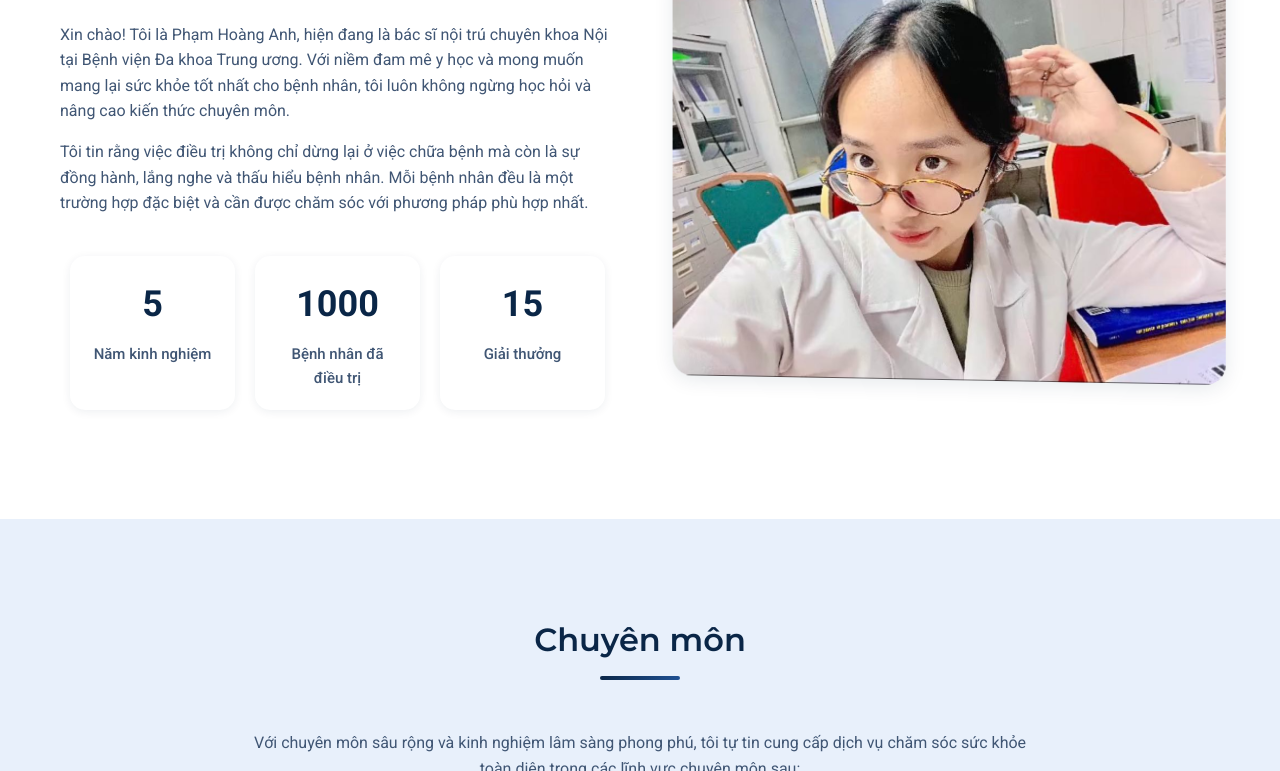
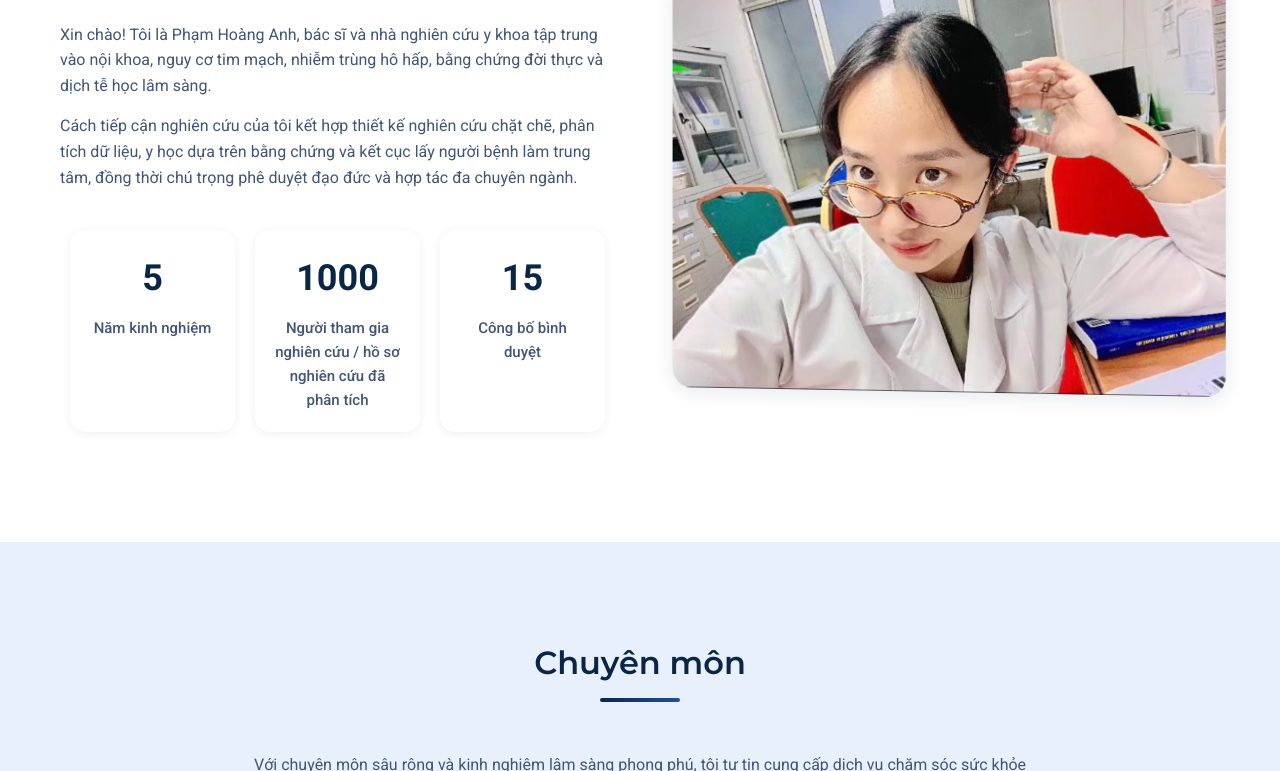
Before and after one commit to phanh2039/web_doctor, a plain HTML site: page index.html in a window 1280 px wide. Shown: the part 1166-1937 px from the top of the page. Drawn offline with nearby package versions, Linux system fonts and the light colour scheme.

Commit message:
Update about research profile copy

```diff
--- a/index.html
+++ b/index.html
@@ -125,9 +125,9 @@
             <div class="about-content">
                 <div class="about-text">
                     <h3>BS. Phạm Hoàng Anh</h3>
-                    <span class="position" data-i18n="about_position">Bác sĩ Nội trú - Bệnh viện Đa khoa Trung ương</span>
-                    <p data-i18n="about_p1">Xin chào! Tôi là Phạm Hoàng Anh, hiện đang là bác sĩ nội trú chuyên khoa Nội tại Bệnh viện Đa khoa Trung ương. Với niềm đam mê y học và mong muốn mang lại sức khỏe tốt nhất cho bệnh nhân, tôi luôn không ngừng học hỏi và nâng cao kiến thức chuyên môn.</p>
-                    <p data-i18n="about_p2">Tôi tin rằng việc điều trị không chỉ dừng lại ở việc chữa bệnh mà còn là sự đồng hành, lắng nghe và thấu hiểu bệnh nhân. Mỗi bệnh nhân đều là một trường hợp đặc biệt và cần được chăm sóc với phương pháp phù hợp nhất.</p>
+                    <span class="position" data-i18n="about_position">Nhà nghiên cứu y khoa & Nghiên cứu viên lâm sàng</span>
+                    <p data-i18n="about_p1">Xin chào! Tôi là Phạm Hoàng Anh, bác sĩ và nhà nghiên cứu y khoa tập trung vào nội khoa, nguy cơ tim mạch, nhiễm trùng hô hấp, bằng chứng đời thực và dịch tễ học lâm sàng.</p>
+                    <p data-i18n="about_p2">Cách tiếp cận nghiên cứu của tôi kết hợp thiết kế nghiên cứu chặt chẽ, phân tích dữ liệu, y học dựa trên bằng chứng và kết cục lấy người bệnh làm trung tâm, đồng thời chú trọng phê duyệt đạo đức và hợp tác đa chuyên ngành.</p>
                     <div class="stats-container">
                         <div class="stat-item">
                             <div class="stat-number" data-count="5">0</div>
@@ -135,11 +135,11 @@
                         </div>
                         <div class="stat-item">
                             <div class="stat-number" data-count="1000">0</div>
-                            <div class="stat-label" data-i18n="stat_patients">Bệnh nhân đã điều trị</div>
+                            <div class="stat-label" data-i18n="stat_patients">Người tham gia nghiên cứu / hồ sơ nghiên cứu đã phân tích</div>
                         </div>
                         <div class="stat-item">
                             <div class="stat-number" data-count="15">0</div>
-                            <div class="stat-label" data-i18n="stat_awards">Giải thưởng</div>
+                            <div class="stat-label" data-i18n="stat_awards">Công bố bình duyệt</div>
                         </div>
                     </div>
                 </div>
--- a/js/language.js
+++ b/js/language.js
@@ -19,12 +19,12 @@ const translations = {
 
         // About section
         'about_title': 'Giới thiệu',
-        'about_position': 'Bác sĩ Nội trú - Bệnh viện Đa khoa Trung ương',
-        'about_p1': 'Xin chào! Tôi là Phạm Hoàng Anh, hiện đang là bác sĩ nội trú chuyên khoa Nội tại Bệnh viện Đa khoa Trung ương. Với niềm đam mê y học và mong muốn mang lại sức khỏe tốt nhất cho bệnh nhân, tôi luôn không ngừng học hỏi và nâng cao kiến thức chuyên môn.',
-        'about_p2': 'Tôi tin rằng việc điều trị không chỉ dừng lại ở việc chữa bệnh mà còn là sự đồng hành, lắng nghe và thấu hiểu bệnh nhân. Mỗi bệnh nhân đều là một trường hợp đặc biệt và cần được chăm sóc với phương pháp phù hợp nhất.',
+        'about_position': 'Nhà nghiên cứu y khoa & Nghiên cứu viên lâm sàng',
+        'about_p1': 'Xin chào! Tôi là Phạm Hoàng Anh, bác sĩ và nhà nghiên cứu y khoa tập trung vào nội khoa, nguy cơ tim mạch, nhiễm trùng hô hấp, bằng chứng đời thực và dịch tễ học lâm sàng.',
+        'about_p2': 'Cách tiếp cận nghiên cứu của tôi kết hợp thiết kế nghiên cứu chặt chẽ, phân tích dữ liệu, y học dựa trên bằng chứng và kết cục lấy người bệnh làm trung tâm, đồng thời chú trọng phê duyệt đạo đức và hợp tác đa chuyên ngành.',
         'stat_years': 'Năm kinh nghiệm',
-        'stat_patients': 'Bệnh nhân đã điều trị',
-        'stat_awards': 'Giải thưởng',
+        'stat_patients': 'Người tham gia nghiên cứu / hồ sơ nghiên cứu đã phân tích',
+        'stat_awards': 'Công bố bình duyệt',
 
         // Expertise section
         'expertise_title': 'Chuyên môn',
@@ -139,12 +139,12 @@ const translations = {
 
         // About section
         'about_title': 'About Me',
-        'about_position': 'Resident Doctor - Central General Hospital',
-        'about_p1': 'Hello! I am Pham Hoang Anh, currently a resident doctor specializing in Internal Medicine at the Central General Hospital. With a passion for medicine and a desire to provide the best healthcare for patients, I continuously learn and enhance my professional knowledge.',
-        'about_p2': 'I believe that treatment is not just about curing diseases but also about accompanying, listening to, and understanding patients. Each patient is a special case and needs to be cared for with the most appropriate approach.',
+        'about_position': 'Medical Researcher & Clinical Research Fellow',
+        'about_p1': 'Hello! I am Pham Hoang Anh, a physician and medical researcher focused on internal medicine, cardiovascular risk, respiratory infections, real-world evidence, and clinical epidemiology.',
+        'about_p2': 'My research approach combines rigorous study design, data analysis, evidence-based medicine, and patient-centered outcomes, while prioritizing ethics approval and multidisciplinary collaboration.',
         'stat_years': 'Years of Experience',
-        'stat_patients': 'Patients Treated',
-        'stat_awards': 'Awards',
+        'stat_patients': 'Research participants / study records analyzed',
+        'stat_awards': 'Peer-reviewed publications',
 
         // Expertise section
         'expertise_title': 'Expertise',
```
